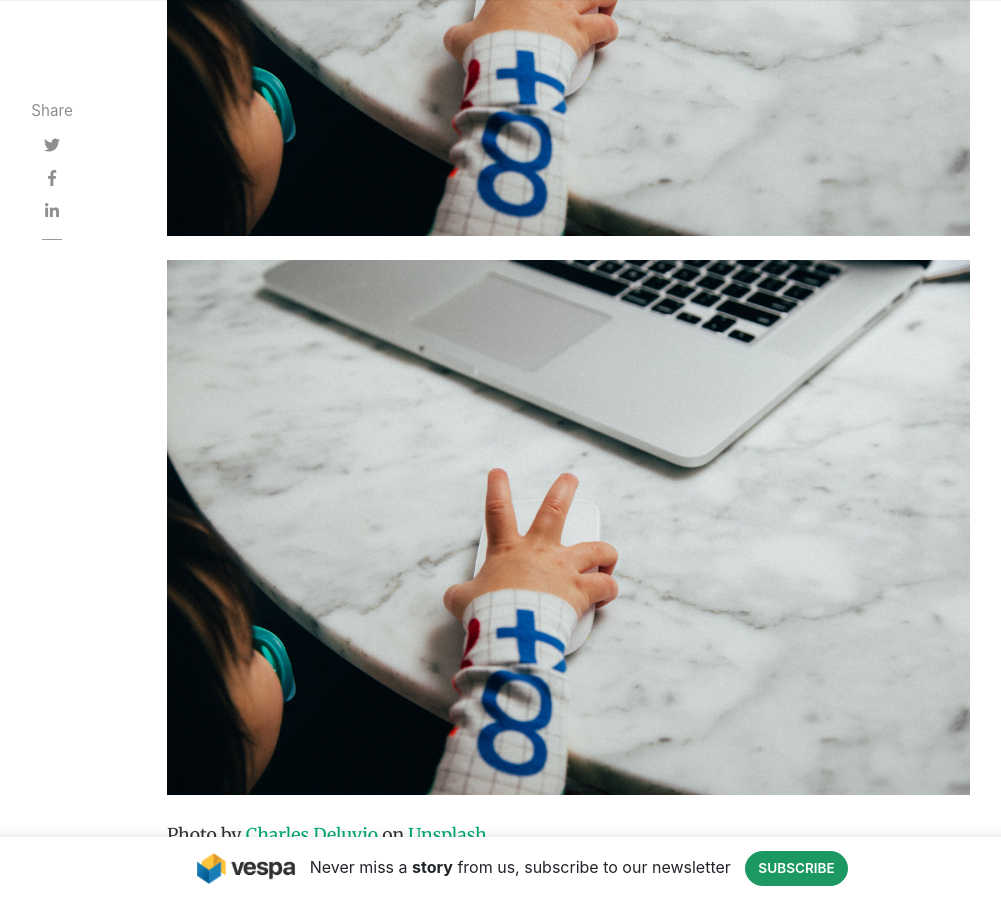
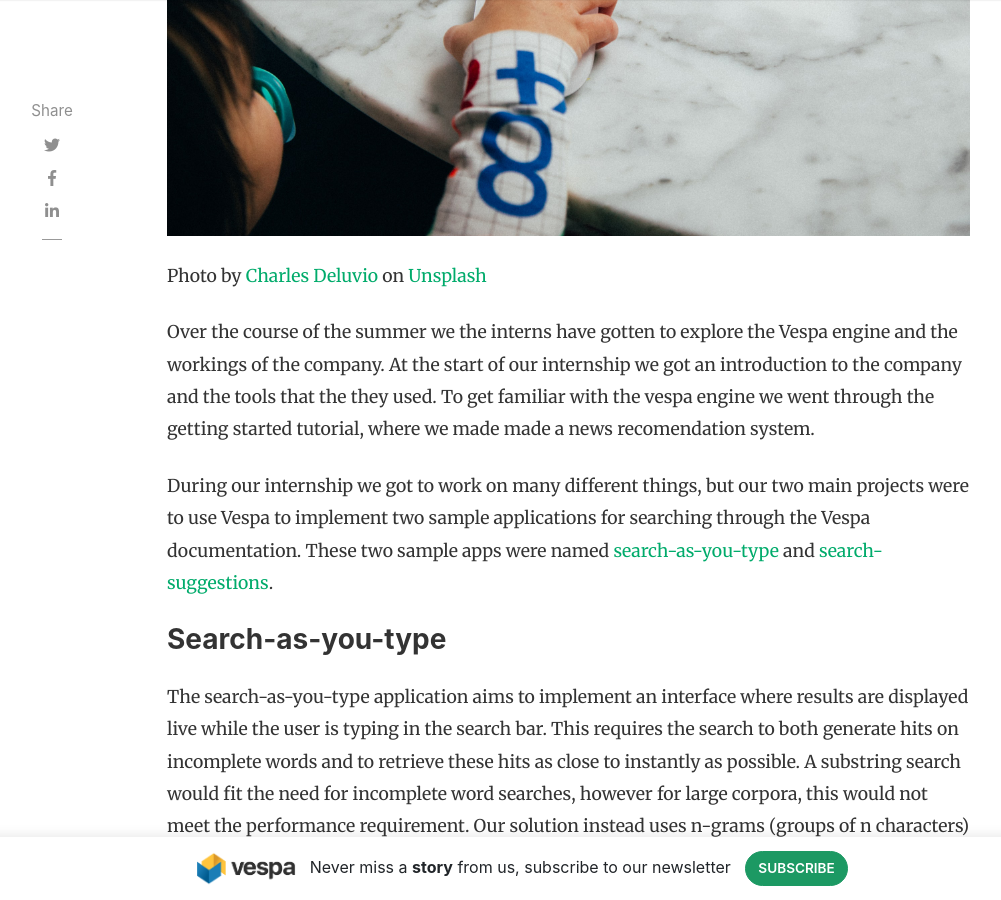
Before and after one commit to vespa-engine/blog, a Jekyll site: the page built from _posts/2021-08-20-summer-interns.md, in a window 1280 px wide and 900 px high, scrolled down 818 px. Shown: the whole window, without its empty margins (118-1119 px from the left). Built offline with Jekyll 4.4.1, drawn with Linux system fonts in a browser that asks for light colours; nearby versions of some CDN libraries; comment, search, counter and statistics services are not loaded.

Commit message:
Update _posts/2021-08-20-summer-interns.md
Co-authored-by: Kristian Aune <kkraune@users.noreply.github.com>

```diff
--- a/_posts/2021-08-20-summer-interns.md
+++ b/_posts/2021-08-20-summer-interns.md
@@ -8,7 +8,6 @@ tags: []
 excerpt: After the summer internship of 2021 the interns have summarised what they have done and their experience at Vespa
 ---
 
-![Decorative image](/assets/2021-08-20-summer-interns/interns.jpg)
 
 <p class="image credits">
 Photo by <a href="https://unsplash.com/@charlesdeluvio">Charles Deluvio</a> on <a href="https://unsplash.com/s/photos/working-baby">Unsplash</a></p>
```
